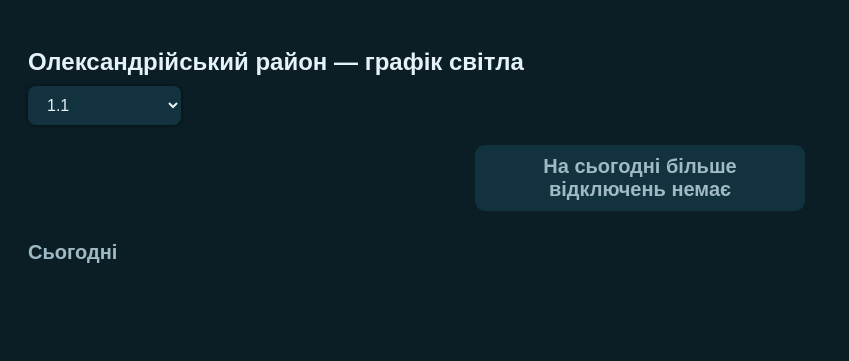
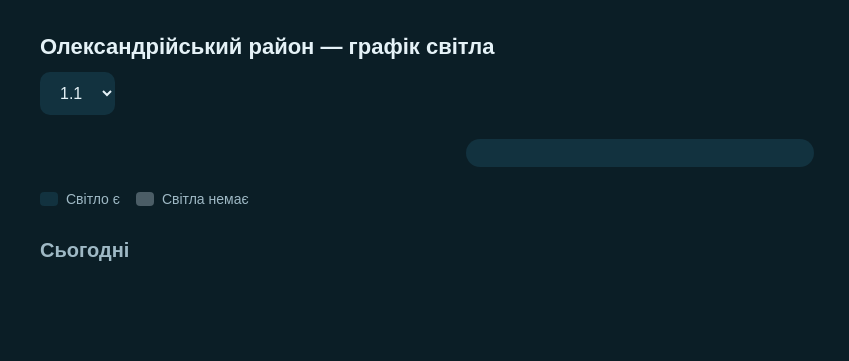
Before and after one commit to beznoschenko/AlexLight, a Python web app: template templates/index.html in a window 1280 px wide. Shown: the top 361 px of the page, without its empty margins (0-849 px from the left). Run offline with Jinja, Linux system fonts and the light colour scheme; the template is opened without the code that fills it, so the values that code supplies are empty.

Commit message:
Update index.html

```diff
--- a/templates/index.html
+++ b/templates/index.html
@@ -2,92 +2,147 @@
 <html lang="uk">
 <head>
 <meta charset="UTF-8">
+<meta name="viewport" content="width=device-width, initial-scale=1.0">
 <title>Графік відключень світла</title>
+
 <style>
-body {
-  background:#0b1e26;
-  color:#e5f2f7;
-  font-family:Arial, sans-serif;
-  padding:20px
+:root {
+  --bg:#0b1e26;
+  --panel:#12323f;
+  --panel-hover:#1a3a4d;
+  --text:#e5f2f7;
+  --muted:#9fb9c5;
+  --off:#4b5d66;
+  --accent:#4fb8d6;
 }
 
-h2 { margin-bottom:10px; }
-
-/* Стиль для випадаючого списку */
-select#queue {
-  padding:10px 15px;
-  font-size:16px;
-  border-radius:8px;
-  border:none;
-  background:#12323f;
-  color:#e5f2f7;
-  cursor:pointer;
-  box-shadow: 0 0 5px rgba(0,0,0,0.5);
-  transition: all 0.2s ease-in-out;
-}
-select#queue:hover, select#queue:focus {
-  background:#1a3a4d;
-  outline:none;
-}
-select#queue option {
-  background:#0b1e26;
-  color:#e5f2f7;
+body {
+  background:var(--bg);
+  color:var(--text);
+  font-family:Arial, sans-serif;
+  padding:16px;
+  max-width:1200px;
+  margin:auto;
 }
 
-/* Заголовки графіків */
+h2 { margin-bottom:12px; font-size:22px; }
 h3 {
-  font-family: Arial, sans-serif;
-  font-size: 20px;
-  font-weight: bold;
-  color: #9fb9c5; /* під стиль сайту */
-  margin-top: 30px;
-  margin-bottom: 10px; /* відступ після заголовку */
+  margin:32px 0 12px;
+  font-size:20px;
+  color:var(--muted);
 }
 
-/* Графік */
-.timeline { display:grid; grid-template-columns:repeat(24,1fr); gap:2px; margin-top:10px }
-.hour { height:40px; background:#12323f; border-radius:4px; position:relative }
-.hour.off { background:#4b5d66 }
-.hour::after {
-  content: attr(data-hour);
-  position:absolute; top:-22px; left:50%;
-  transform:translateX(-50%);
-  font-size:12px; color:#9fb9c5
+/* SELECT */
+#queue {
+  padding:12px 16px;
+  font-size:16px;
+  border-radius:10px;
+  border:none;
+  background:var(--panel);
+  color:var(--text);
+  cursor:pointer;
 }
-.now {
-  position:absolute; bottom:6px; left:50%;
-  transform:translateX(-50%);
-  width:8px; height:8px; background:#4cff4c; border-radius:50%
+#queue:hover { background:var(--panel-hover); }
+
+/* TIMER */
+#next_event {
+  margin:24px auto;
+  padding:14px;
+  max-width:320px;
+  background:var(--panel);
+  border-radius:14px;
+  text-align:center;
+  color:var(--muted);
+}
+#next_event .numbers {
+  display:flex;
+  justify-content:center;
+  gap:14px;
+  margin-top:6px;
+}
+.number { font-size:28px; color:var(--accent); }
+.label { font-size:12px; }
+
+/* LEGEND */
+.legend {
+  display:flex;
+  gap:16px;
+  margin:16px 0;
+  flex-wrap:wrap;
+}
+.legend-item {
+  display:flex;
+  align-items:center;
+  gap:8px;
+  color:var(--muted);
+  font-size:14px;
+}
+.legend-box {
+  width:18px;
+  height:14px;
+  border-radius:4px;
+}
+.legend-on { background:var(--panel); }
+.legend-off { background:var(--off); }
+
+/* TIMELINE */
+.timeline {
+  display:grid;
+  grid-template-columns:repeat(24, 1fr);
+  gap:4px;
 }
 
-/* Таймер */
-#next_event {
-  margin:20px auto; /* по центру */
-  font-size:20px;
-  font-weight:bold;
-  text-align:center;
-  padding:10px 15px; /* менше по ширині */
-  background:#12323f;
-  border-radius:10px;
-  display:flex;
-  justify-content:center;
-  gap:10px;
-  flex-direction: column;
-  align-items: center;
-  color: #9fb9c5;
-  max-width:300px; /* обмеження ширини */
+.hour {
+  height:42px;
+  background:var(--panel);
+  border-radius:6px;
+  position:relative;
 }
-#next_event span.numbers { display:flex; gap:10px; margin-top:5px; justify-content:center; }
-#next_event span.numbers .number { font-size:28px; color:#4fb8d6; }
-#next_event span.numbers .label { font-size:12px; color:#9fb9c5; }
+.hour.off { background:var(--off); }
+
+.hour::after {
+  content:attr(data-hour);
+  position:absolute;
+  top:-20px;
+  left:50%;
+  transform:translateX(-50%);
+  font-size:11px;
+  color:var(--muted);
+}
+
+.now {
+  position:absolute;
+  bottom:6px;
+  left:50%;
+  transform:translateX(-50%);
+  width:8px;
+  height:8px;
+  background:var(--accent);
+  border-radius:50%;
+}
+
+/* 📱 MOBILE */
+@media (max-width:700px) {
+  .timeline {
+    grid-template-columns: repeat(auto-fit, minmax(44px, 1fr));
+    row-gap: 25px;      /* ← відступ між рядками */
+    column-gap: 6px;   /* ← акуратний відступ між клітинками */
+  }
+}
+
+@media (max-width:420px) {
+  h2 { font-size:20px; }
+  h3 { font-size:18px; }
+  .number { font-size:24px; }
+}
 </style>
 </head>
+
 <body>
 
 <h2>Олександрійський район — графік світла</h2>
 
 <select id="queue">
-<option value="">Оберіть чергу</option>
   <option>1.1</option><option>1.2</option>
   <option>2.1</option><option>2.2</option>
   <option>3.1</option><option>3.2</option>
@@ -98,119 +153,93 @@ h3 {
 
 <div id="next_event"></div>
 
+<div class="legend">
+  <div class="legend-item"><div class="legend-box legend-on"></div>Світло є</div>
+  <div class="legend-item"><div class="legend-box legend-off"></div>Світла немає</div>
+</div>
+
 <h3>Сьогодні</h3>
-<br>
+<br><br>
 <div class="timeline" id="timeline_today"></div>
 
 <h3 id="tomorrow_title" style="display:none">Завтра</h3>
-<br>
+<br><br>
 <div class="timeline" id="timeline_tomorrow"></div>
 
 <script>
-const queue = document.getElementById("queue");
-const timeline_today = document.getElementById("timeline_today");
-const timeline_tomorrow = document.getElementById("timeline_tomorrow");
-const next_event_div = document.getElementById("next_event");
+const queue=document.getElementById("queue");
+const timeline_today=document.getElementById("timeline_today");
+const timeline_tomorrow=document.getElementById("timeline_tomorrow");
+const next_event=document.getElementById("next_event");
 
-function draw(timelineDiv, ranges=[]) {
-  timelineDiv.innerHTML = "";
-  const now = new Date().getHours();
-  for (let h=0; h<24; h++) {
-    const d = document.createElement("div");
-    d.className = "hour";
-    d.dataset.hour = String(h).padStart(2,"0")+":00";
-    ranges.forEach(([s,e]) => { if (h>=s && h<e) d.classList.add("off"); });
-    if (timelineDiv===timeline_today && h===now) {
-      const dot = document.createElement("div");
+let currentRanges=[];
+
+function draw(tl,ranges=[]){
+  tl.innerHTML="";
+  const now=new Date().getHours();
+  for(let h=0;h<24;h++){
+    const d=document.createElement("div");
+    d.className="hour";
+    d.dataset.hour=String(h).padStart(2,"0")+":00";
+    ranges.forEach(([s,e])=>{if(h>=s&&h<e)d.classList.add("off");});
+    if(tl===timeline_today&&h===now){
+      const dot=document.createElement("div");
       dot.className="now";
       d.appendChild(dot);
     }
-    timelineDiv.appendChild(d);
+    tl.appendChild(d);
   }
 }
 
-let currentRanges = [];
+function timer(){
+  if(!currentRanges.length) return;
+  const now=new Date();
+  const h=now.getHours();
+  let next=null,off=false;
 
-function updateNextEvent(ranges=[]) {
-  currentRanges = ranges;
+  for(const[r1,r2] of currentRanges){
+    if(h>=r1&&h<r2){next=r2;off=true;break;}
+    if(h<r1){next=r1;break;}
+  }
+  if(next===null){next_event.innerHTML="На сьогодні більше відключень немає";return;}
+
+  const t=new Date(); t.setHours(next,0,0,0);
+  let d=Math.max(0,(t-now)/1000|0);
+  const hh=String(d/3600|0).padStart(2,"0");
+  const mm=String(d%3600/60|0).padStart(2,"0");
+  const ss=String(d%60).padStart(2,"0");
+
+  next_event.innerHTML=`
+    <div>${off?"До увімкнення світла":"До вимкнення світла"}</div>
+    <div class="numbers">
+      <div><div class="number">${hh}</div><div class="label">год</div></div>
+      <div><div class="number">${mm}</div><div class="label">хв</div></div>
+      <div><div class="number">${ss}</div><div class="label">сек</div></div>
+    </div>`;
 }
 
-function calculateTimer() {
-  const now = new Date();
-  const currentHour = now.getHours();
-  let nextChange = null;
-  let isOffNow = false;
+async function update(){
+  let r=await fetch(`/api/schedule?queue=${queue.value}&date=today`);
+  let j=await r.json();
+  draw(timeline_today,j.ranges||[]);
+  currentRanges=j.ranges||[];
 
-  for (const [start, end] of currentRanges) {
-    if (currentHour >= start && currentHour < end) {
-      nextChange = new Date();
-      nextChange.setHours(end, 0, 0, 0);
-      isOffNow = true;
-      break;
-    } else if (currentHour < start) {
-      nextChange = new Date();
-      nextChange.setHours(start, 0, 0, 0);
-      isOffNow = false;
-      break;
+  r=await fetch(`/api/schedule?queue=${queue.value}&date=tomorrow`);
+  j=await r.json();
+  if(j.ranges?.length){
+    draw(timeline_tomorrow,j.ranges);
+    tomorrow_title.style.display="block";
+  } else {
+    timeline_tomorrow.innerHTML="";
+    tomorrow_title.style.display="none";
   }
 }
 
-  if (!nextChange) {
-    next_event_div.innerHTML = "<span>На сьогодні більше відключень немає</span>";
-    return;
-  }
-
-  let diff = Math.floor((nextChange - now) / 1000);
-  const h = Math.floor(diff / 3600);
-  diff %= 3600;
-  const m = Math.floor(diff / 60);
-  const s = diff % 60;
-
-  const labelText = isOffNow ? "До увімкнення світла" : "До вимкнення світла";
-
-  next_event_div.innerHTML = `
-    <span>${labelText}</span>
-    <span class="numbers">
-      <span><div class="number">${String(h).padStart(2,'0')}</div><div class="label">год</div></span>
-      <span><div class="number">${String(m).padStart(2,'0')}</div><div class="label">хв</div></span>
-      <span><div class="number">${String(s).padStart(2,'0')}</div><div class="label">сек</div></span>
-    </span>
-  `;
-}
-
-async function update() {
-  if (!queue.value) return;
-  try {
-    localStorage.setItem("lastQueue", queue.value);
-
-    let r = await fetch(`/api/schedule?queue=${queue.value}&date=today`);
-    let j = await r.json();
-    draw(timeline_today, j.ranges || []);
-    updateNextEvent(j.ranges || []);
-
-    r = await fetch(`/api/schedule?queue=${queue.value}&date=tomorrow`);
-    j = await r.json();
-    if (j.ranges && j.ranges.length>0) {
-      draw(timeline_tomorrow, j.ranges);
-      document.getElementById("tomorrow_title").style.display = "block";
-    } else {
-      timeline_tomorrow.innerHTML = "";
-      document.getElementById("tomorrow_title").style.display = "none";
-    }
-
-  } catch(e) {
-    console.error(e);
-  }
-}
-
-const lastQueue = localStorage.getItem("lastQueue") || "1.1";
-queue.value = lastQueue;
-
+queue.value=localStorage.getItem("lastQueue")||"1.1";
 update();
-setInterval(update, 60000);
-setInterval(calculateTimer, 1000);
-queue.onchange = update;
-
+setInterval(update,60000);
+setInterval(timer,1000);
+queue.onchange=()=>{localStorage.setItem("lastQueue",queue.value);update();}
 </script>
 
 </body>
```
Lines whose indentation alone changed are shown as unchanged.
